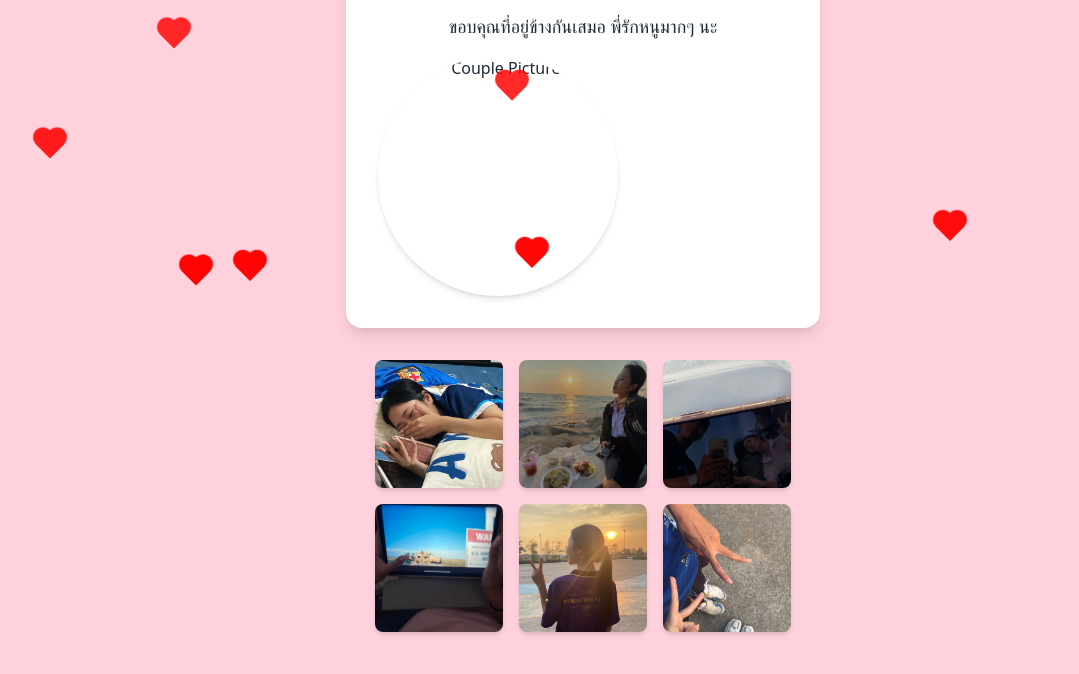
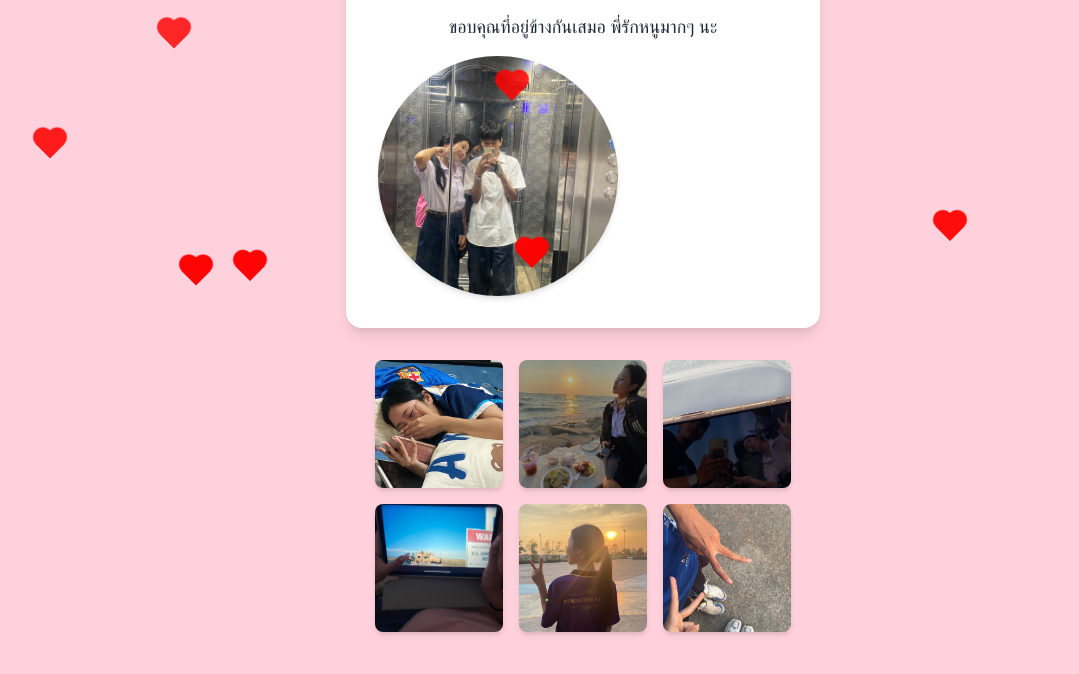
Before and after one commit to Pakkapol5111/Pakkapol5111.github.io, a plain HTML site: page index.html in a window 1280 px wide. Shown: the part 120-794 px from the top of the page, without its empty margins (57-1136 px from the left). Drawn offline with nearby package versions, Linux system fonts and the light colour scheme.

Commit message:
Update index.html

```diff
--- a/index.html
+++ b/index.html
@@ -73,7 +73,7 @@
     <div class="bg-white p-8 rounded-2xl shadow-lg text-center max-w-lg">
         <h1 class="text-3xl font-bold text-pink-500">Happy 1.4 Year, My Love! 💖</h1>
         <p class="mt-4 text-lg">ขอบคุณที่อยู่ข้างกันเสมอ พี่รักหนูมากๆ นะ</p>
-        <img src="/picture/S__9019399_0.jpg" alt="Couple Picture" class="mt-4 w-60 h-60 object-cover rounded-full shadow-md">
+        <img src="S__9019399_0.jpg" alt="Couple Picture" class="mt-4 w-60 h-60 object-cover rounded-full shadow-md">
     </div>
 
     <div class="mt-8 grid grid-cols-2 md:grid-cols-3 gap-4">
```
